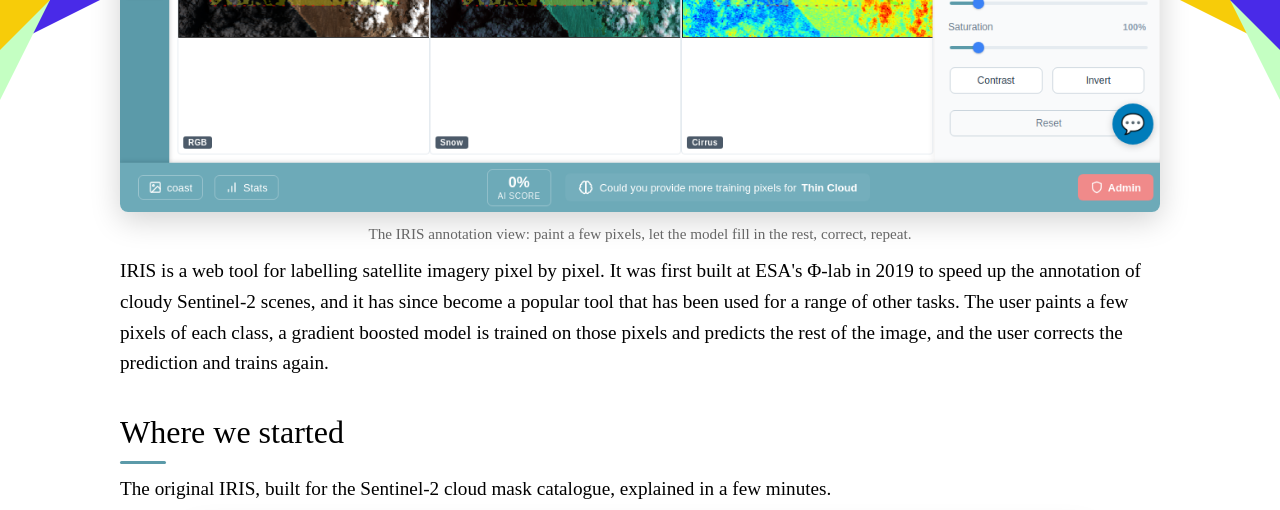
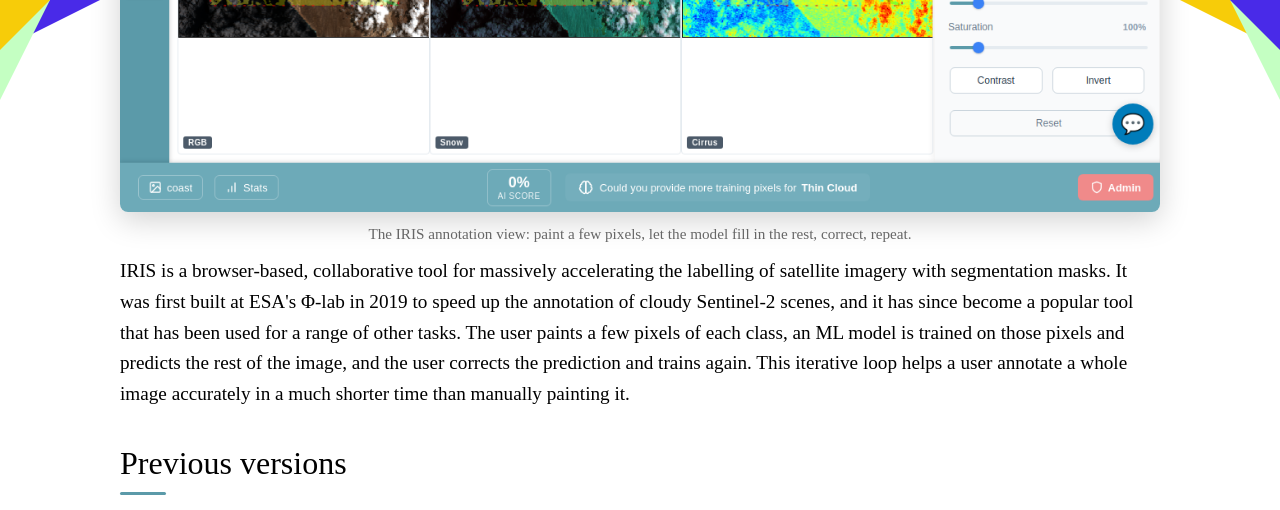
Before and after one commit to asterisk-labs/asterisk-labs.github.io, a Jekyll site: the page built from project-pages/project-iris.html, in a window 1280 px wide and 1400 px high, scrolled down 616 px. Shown: the top 510 px of the window. Built offline with Jekyll 4.4.1, drawn with Linux system fonts in a browser that asks for light colours; some web fonts are replaced; some of the changed text lies outside the part shown.

Commit message:
IRIS page: new intro copy, 'Previous versions' with the Georgia Tech VISS work
Co-Authored-By: Claude Fable 5.1 <noreply@anthropic.com>

```diff
--- a/project-pages/project-iris.html
+++ b/project-pages/project-iris.html
@@ -203,16 +203,19 @@ thumbnail: /assets/imgs/iris-segmentation.png
         <p class="iris-caption gradual-reveal">The IRIS annotation view: paint a few pixels, let the model fill in the rest, correct, repeat.</p>
 
         <p class="project-p gradual-reveal">
-            IRIS is a web tool for labelling satellite imagery pixel by pixel. It was first built at ESA's Φ-lab in 2019 to speed up the annotation of cloudy Sentinel-2 scenes, and it has since become a popular tool that has been used for a range of other tasks. The user paints a few pixels of each class, a gradient boosted model is trained on those pixels and predicts the rest of the image, and the user corrects the prediction and trains again.
+            IRIS is a browser-based, collaborative tool for massively accelerating the labelling of satellite imagery with segmentation masks. It was first built at ESA's Φ-lab in 2019 to speed up the annotation of cloudy Sentinel-2 scenes, and it has since become a popular tool that has been used for a range of other tasks. The user paints a few pixels of each class, an ML model is trained on those pixels and predicts the rest of the image, and the user corrects the prediction and trains again. This iterative loop helps a user annotate a whole image accurately in a much shorter time than manually painting it.
         </p>
 
-        <h2 class='gradual-reveal'>Where we started</h2>
+        <h2 class='gradual-reveal'>Previous versions</h2>
         <p class="project-p gradual-reveal">
             The original IRIS, built for the Sentinel-2 cloud mask catalogue, explained in a few minutes.
         </p>
         <div class="iris-video gradual-reveal">
             <iframe src="https://www.youtube-nocookie.com/embed/ERJA2-fTW6k" title="IRIS: Intelligently Reinforced Image Segmentation" allow="accelerometer; autoplay; clipboard-write; encrypted-media; gyroscope; picture-in-picture; web-share" allowfullscreen></iframe>
         </div>
+        <p class="project-p gradual-reveal" style="margin-top: 24px;">
+            In 2025 and 2026 the <a href="https://ssecenter.cc.gatech.edu/" style="color: var(--theme);">Scientific Software Engineering Center at Georgia Tech</a>, supported by Schmidt Sciences through its Virtual Institute for Scientific Software (VISS), took IRIS from a research prototype towards a maintainable piece of software. The interface was rebuilt in React and TypeScript, with user accounts, an administration view and a built-in project configuration editor, and the Python backend was refactored, packaged and given a test suite and continuous integration. That overhaul is the codebase the current project builds on.
+        </p>
 
         <h2 class='gradual-reveal'>Why it needs to change</h2>
         <p class="project-p gradual-reveal">
```
